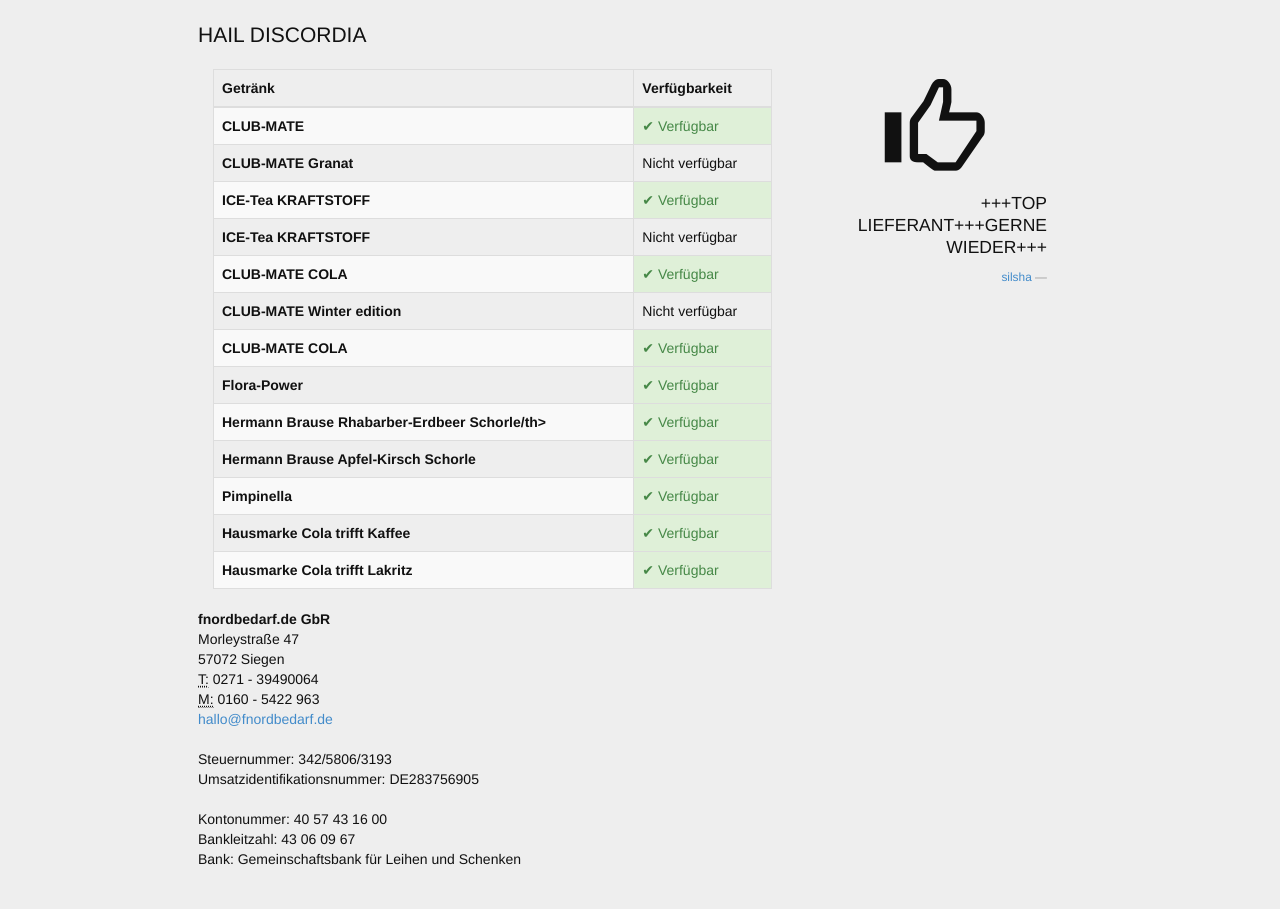
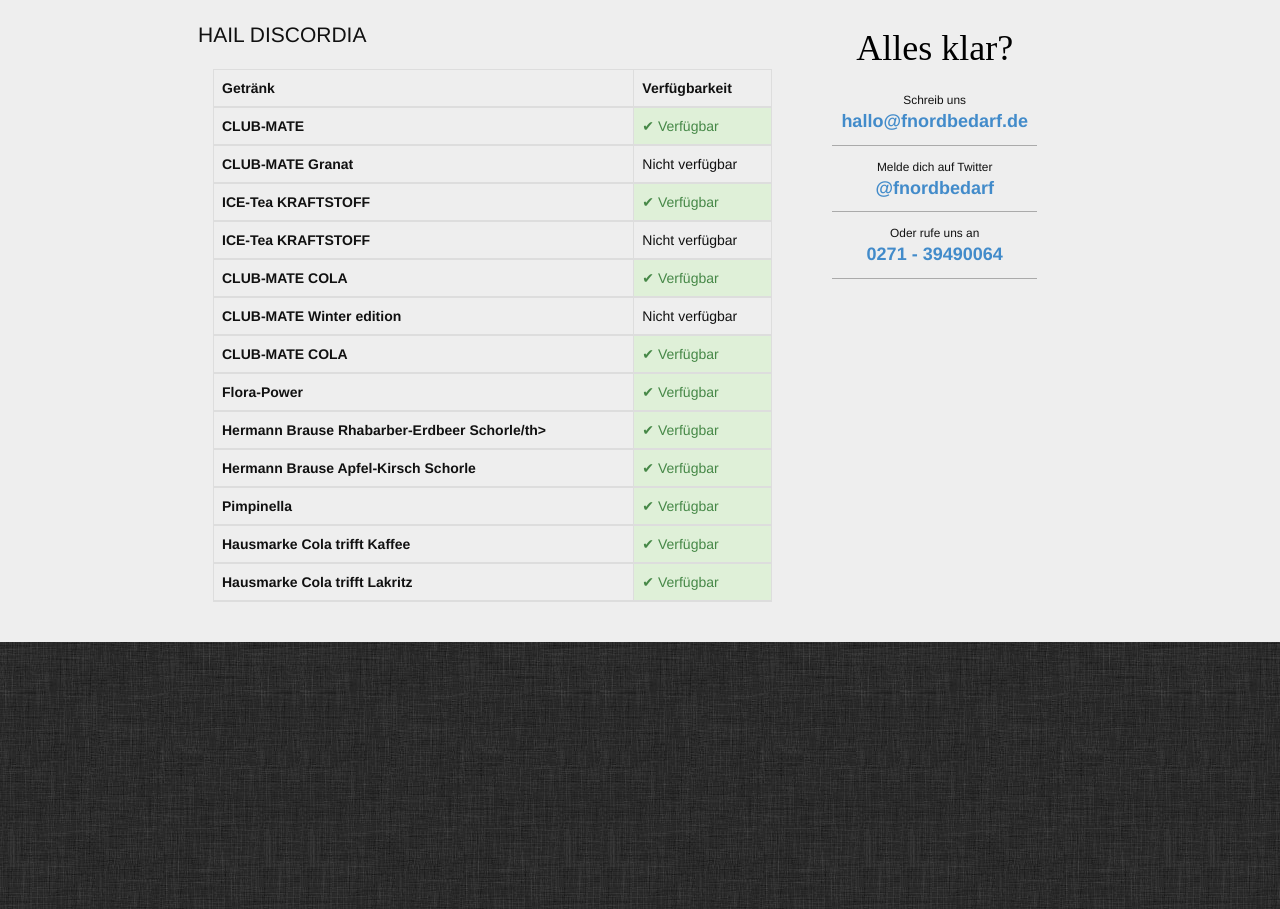
Before and after one commit to silsha/fnordbedarf.de, a Jekyll site: the page built from angebot/index.html, in a window 1280 px wide and 1189 px high. Shown: the part 280-1189 px from the top of the window. Built offline with Jekyll 4.4.1, drawn with Linux system fonts in a browser that asks for light colours; some web fonts are replaced; Markdown is read by kramdown in place of the engine named in the settings.

Commit message:
template cleanups

```diff
--- a/_layouts/default.html
+++ b/_layouts/default.html
@@ -35,7 +35,27 @@
 
 	<div id="contentwrapper">
 		<div id="content">
-			{{content}}
+			<div class="row">
+				<p class="lead">HAIL DISCORDIA</p>
+				<div class="col-md-8">
+				{{content}}
+				</div>
+				<div class="col-md-4 noch-fragen">
+					<h1 id="fragen">Alles klar?</h1>
+					<p class="trenner">
+						<small>Schreib uns</small>
+						<span class="mail"><a href="mailto:hallo@fnordbedarf.de">hallo@fnordbedarf.de</a></span>
+					</p>
+					<p class="trenner">
+						<small>Melde dich auf Twitter</small>
+						<span class="twitter"><a href="https://twitter.com/fnordbedarf">@fnordbedarf</a></span>
+					</p>
+					<p class="trenner">
+						<small>Oder rufe uns an</small>
+						<span class="telefon"><a href="tel:027139490064">0271 - 39490064</a></span>
+					</p>
+				</div>
+			</div>
 		</div>
 	</div>
 
--- a/angebot/index.html
+++ b/angebot/index.html
@@ -2,17 +2,14 @@
 layout: default
 title: Your New Jekyll Site
 ---
-<div class="row">
-				<p class="lead">HAIL DISCORDIA</p>
-				<div class="col-md-8">
 <table class="table table-bordered table-striped responsive-utilities">
 	<thead>
 <tr>
 <th>Getränk</th>
 <th>Verfügbarkeit</th>
 </tr>
-					        </thead>
-					        <tbody>
+<thead>
+<body>
 		<tr>
 			<th>CLUB-MATE</th>
 			<td class="is-da">✔ Verfügbar</td>
@@ -67,29 +64,3 @@
 		</tr>
 	</tbody>
 </table>
-				</div>
-				<div class="col-md-4">
-				<span class="glyphicon glyphicon-thumbs-up" style="font-size: 100px; text-align: center; width: 100%"></span>
-				<blockquote class="pull-right">
-				  <p>+++TOP LIEFERANT+++GERNE WIEDER+++</p>
-				  <small><cite title="Source Title"><a href="https://silsha.me">silsha</a></cite></small>
-				</blockquote>
-				</div>
-			</div>
-			<div class="row">
-				<address>
-					<strong>fnordbedarf.de GbR</strong><br>
-					Morleystraße 47<br>
-					57072 Siegen<br>
-					<abbr title="Telefon">T:</abbr> 0271 - 39490064<br>
-					<abbr title="Mobil">M:</abbr> 0160 - 5422 963<br>
-					<a href="mailto:hallo@fnordbedarf.de">hallo@fnordbedarf.de</a><br><br>
-
-				 	Steuernummer: 342/5806/3193<br>
-					Umsatzidentifikationsnummer: DE283756905<br><br>
-
-					Kontonummer: 40 57 43 16 00<br>
-					Bankleitzahl: 43 06 09 67<br>
-					Bank: Gemeinschaftsbank für Leihen und Schenken<br>
-				</address>
-			</div>
--- a/css/style.css
+++ b/css/style.css
@@ -69,3 +69,23 @@
 	color: #468847;
 	background-color: #dff0d8 !important;
 }
+
+.noch-fragen{
+	text-align: center;
+}
+
+#fragen{
+	margin-top: -40px;
+}
+
+.mail, .twitter, .telefon{
+	display: block;
+	font-weight: bold;
+	font-size: 18px;
+}
+
+.trenner{
+	border-bottom: 1px solid #aaa;
+	margin: 0 30px;
+	padding: 10px 0;
+}
```
Also changed, not shown: index.html (+0 -29 lines), preise/index.html (+0 -29 lines). Lines whose indentation alone changed are shown as unchanged.
